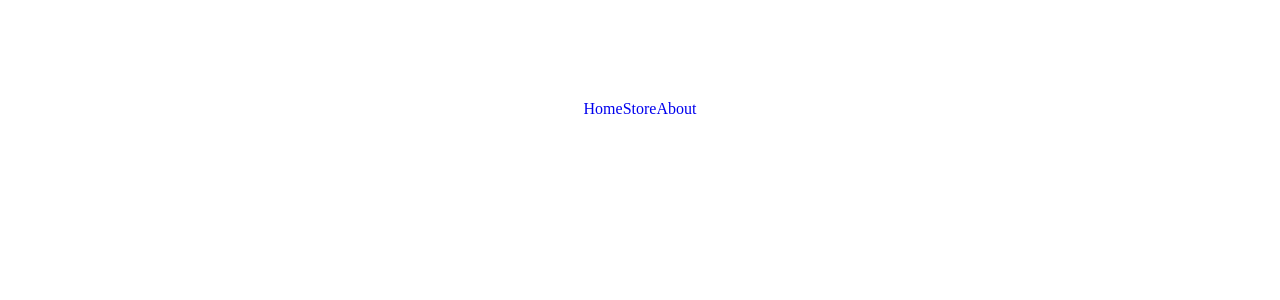
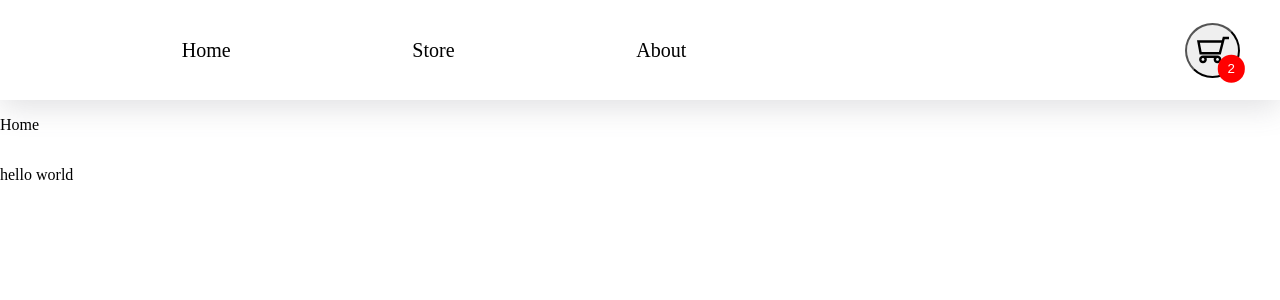
Before and after one commit to frannyngo/Shopping-Cart, a React (Create React App) app: page / in a window 1280 px wide. Shown: the top 300 px of the page. Built offline with nearby package versions, Linux system fonts and the light colour scheme.

Commit message:
navbar design

```diff
--- a/src/components/Nav/NavBar.tsx
+++ b/src/components/Nav/NavBar.tsx
@@ -1,18 +1,43 @@
 import { Link } from "react-router-dom";
-import { Section } from "../../pages/GlobalStyles";
+import {
+  CartImage,
+  Container,
+  LinkContainer,
+  ShoppingCartContainer,
+  CartButton,
+  Counter,
+} from "./NavBarStyles";
+import Cart from "../../assets/cart.svg";
 
 export default function NavBar() {
   return (
-    <Section color="white">
-      <Link to="/" style={{ textDecoration: "none" }}>
+    <Container color="white">
+      <LinkContainer>
+        <Link
+          to="/"
+          style={{ textDecoration: "none", fontSize: 20, color: "black" }}
+        >
           Home
         </Link>
-      <Link to="/store" style={{ textDecoration: "none" }}>
+        <Link
+          to="/store"
+          style={{ textDecoration: "none", fontSize: 20, color: "black" }}
+        >
           Store
         </Link>
-      <Link to="/about" style={{ textDecoration: "none" }}>
+        <Link
+          to="/about"
+          style={{ textDecoration: "none", fontSize: 20, color: "black" }}
+        >
           About
         </Link>
-    </Section>
+      </LinkContainer>
+      <ShoppingCartContainer>
+        <CartButton>
+          <CartImage src={Cart} />
+          <Counter>2</Counter>
+        </CartButton>
+      </ShoppingCartContainer>
+    </Container>
   );
 }
--- a/src/components/Nav/NavBarStyles.tsx
+++ b/src/components/Nav/NavBarStyles.tsx
@@ -1 +1,56 @@
 import styled from "styled-components";
+
+export const Container = styled.div`
+  display: flex;
+  width: 100%;
+  height: 100px;
+  box-shadow: rgba(100, 100, 111, 0.2) 0px 7px 29px 0px;
+`;
+
+export const LinkContainer = styled.div`
+  display: flex;
+  align-items: center;
+  justify-content: space-evenly;
+  width: 70%;
+`;
+
+export const ShoppingCartContainer = styled.div`
+  display: flex;
+  align-items: flex-end;
+  justify-content: center;
+  width: 30%;
+  flex-direction: column;
+  padding-right: 40px;
+`;
+
+export const CartButton = styled.button`
+  position: relative;
+  border-radius: 180%;
+  width: 55px;
+  height: 55px;
+  display: flex;
+  align-items: center;
+  justify-content: center;
+`;
+
+export const CartImage = styled.img`
+  background: transparent;
+  width: 2rem;
+  height: 2rem;
+  position: relative;
+`;
+
+export const Counter = styled.div`
+  position: absolute;
+  width: 1.7rem;
+  height: 1.7rem;
+  border-radius: 180%;
+  display: flex;
+  align-items: center;
+  justify-content: center;
+  bottom: 0;
+  right: 0;
+  transform: translate(25%, 25%);
+  color: white;
+  background: red;
+`;
--- a/src/pages/GlobalStyles.tsx
+++ b/src/pages/GlobalStyles.tsx
@@ -8,9 +8,10 @@ export const Theme = styled.div`
   top: 0;
   width: 100%;
   height: 100%;
+  flex-direction: column;
 `;
 
-export const Section = styled.div`
+export const Section = styled.section`
   background: ${(props) => (props.color ? props.color : "grey")};
   position: absolute;
   display: flex;
```
Also changed, not shown: src/assets/cart.svg (added). Lines whose indentation alone changed are shown as unchanged.
